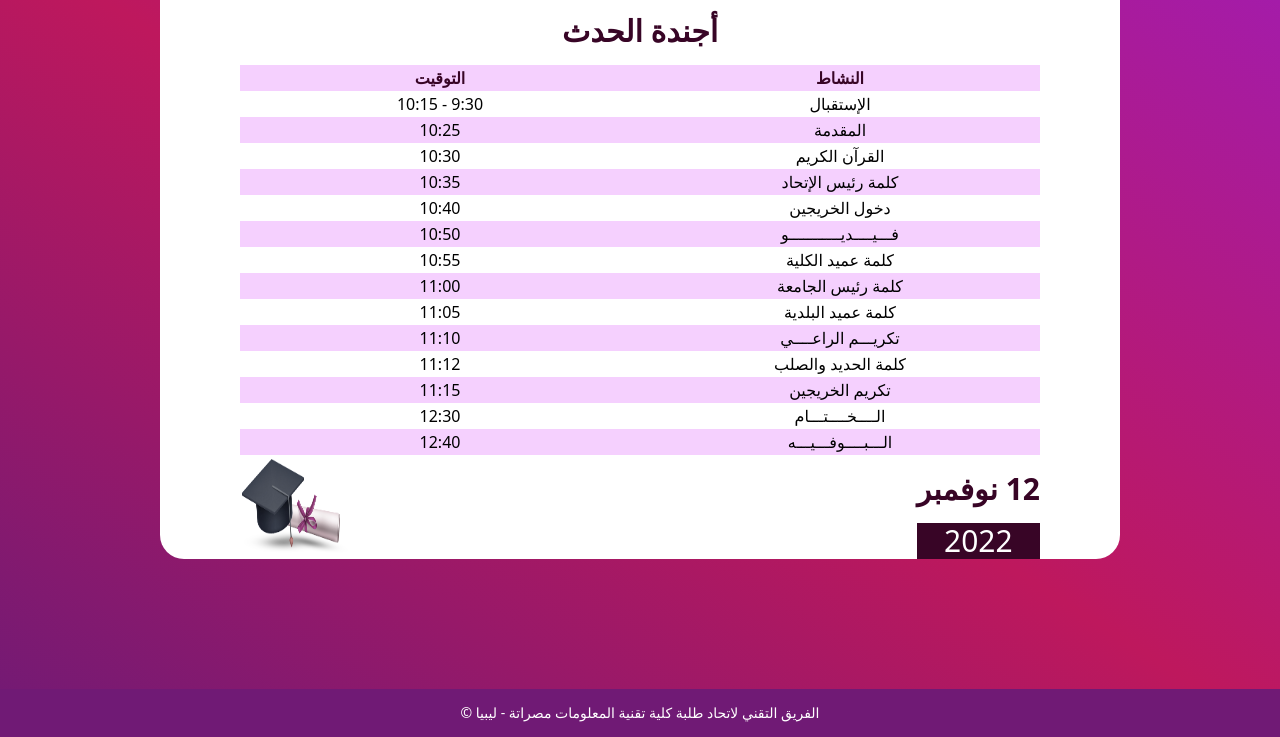
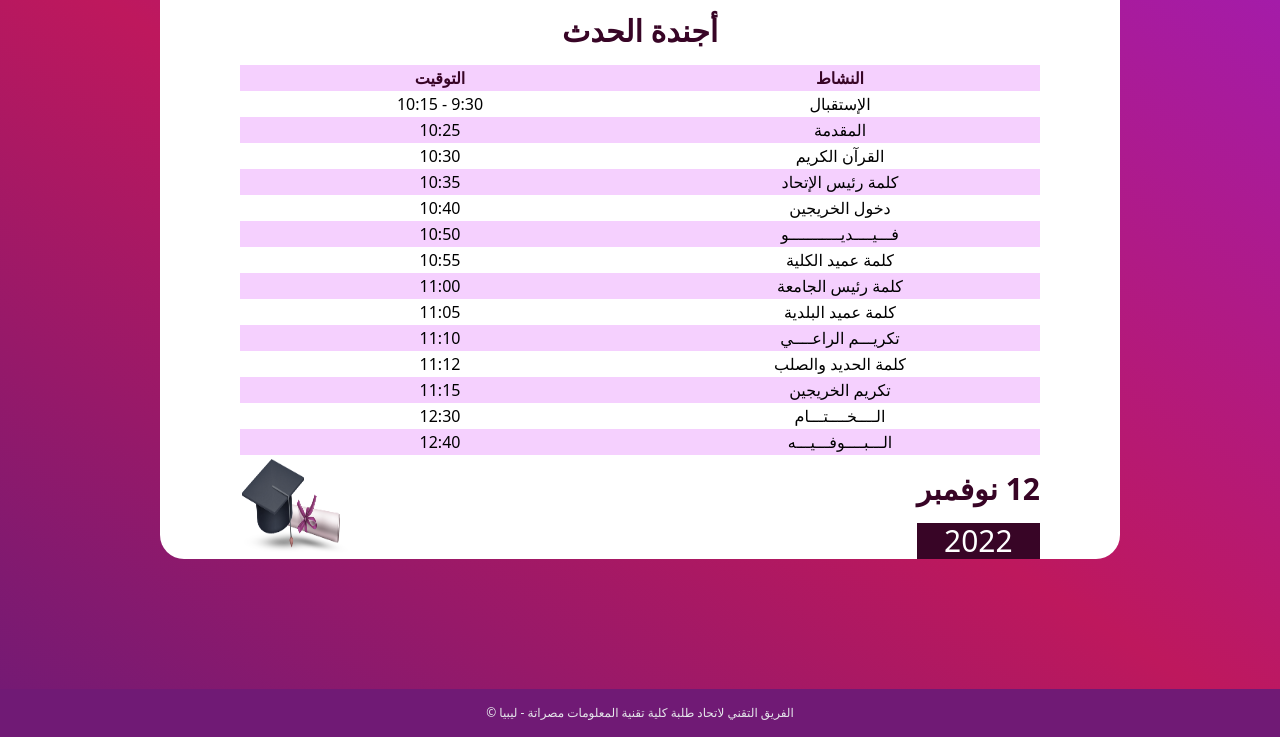
Before and after one commit to umit-stu-union/IT-graduation_agenda, a website: page index.html in a window 1280 px wide. Shown: the part 63-800 px from the top of the page. Drawn offline with Linux system fonts and the light colour scheme.

Commit message:
Update index.html

```diff
--- a/index.html
+++ b/index.html
@@ -114,7 +114,7 @@
     </div>
 
     <footer
-      class="w-full bg-fuchsia-900 text-white flex justify-center items-center h-12 text-sm"
+      class="w-full bg-fuchsia-900 text-gray-200 flex justify-center items-center h-12 text-xs"
     >
       الفريق التقني لاتحاد طلبة كلية تقنية المعلومات مصراتة - ليبيا &copy;
     </footer>
```
